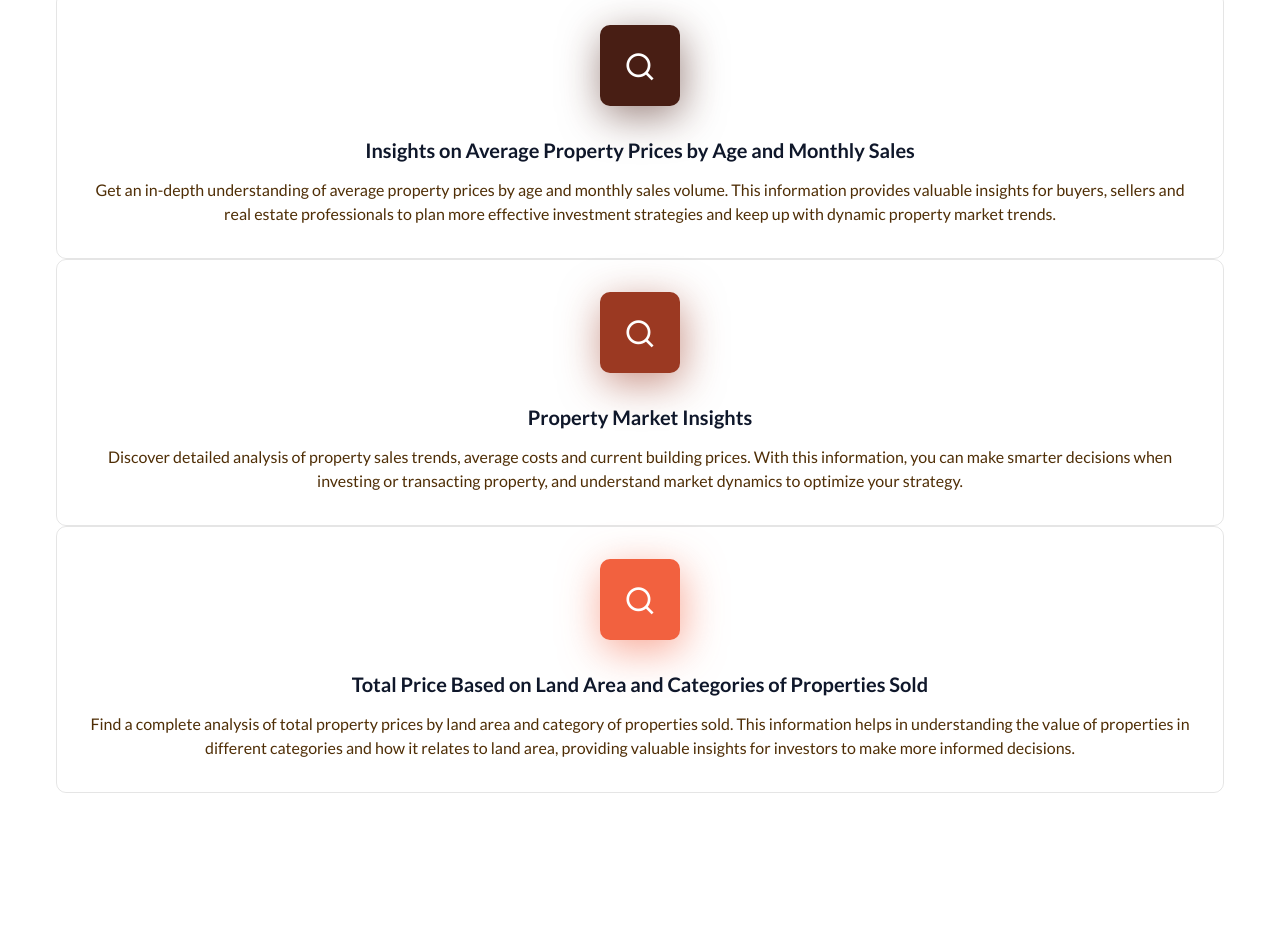
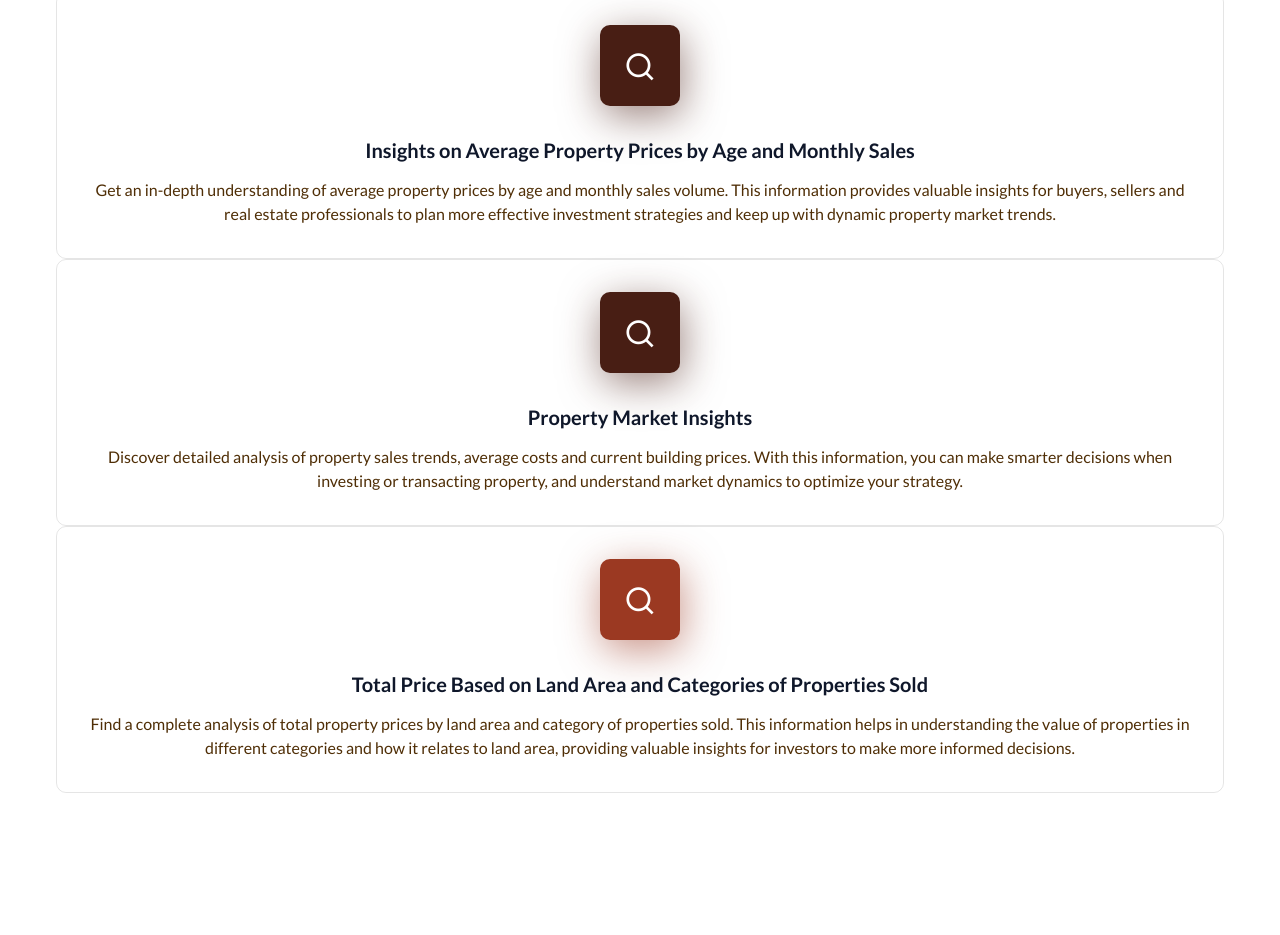
Before and after one commit to ryndaa/NYC-Property-Sales, a plain HTML site: page index.html in a window 1280 px wide. Shown: the part 885-1820 px from the top of the page. Drawn offline with nearby package versions, Linux system fonts and the light colour scheme; files that its build step writes are made by us from their sources.

Commit message:
Update index.html

```diff
--- a/index.html
+++ b/index.html
@@ -4,7 +4,7 @@
     <meta charset="UTF-8">
     <meta name="viewport" content="width=device-width, initial-scale=1.0">
     <link rel="stylesheet" href="https://cdn.jsdelivr.net/npm/remixicon@3.4.0/fonts/remixicon.css"/>
-    <link rel="stylesheet" href="css/style.css">
+    <link rel="stylesheet" href="style.css">
     <title>Web Design Property | NYC SALES</title>
 </head>
 <body>
@@ -44,6 +44,7 @@
         <h2 class="section__header">How It Works?</h2>
         <div class="work__grid">
             <div class="work__card">
+                <a href="hiw1.html" class="card__link">
                 <span><i class="ri-search-line"></i></span>
                 <h4>Insights on Average Property Prices by Age and Monthly Sales</h4>
                 <p>
```
